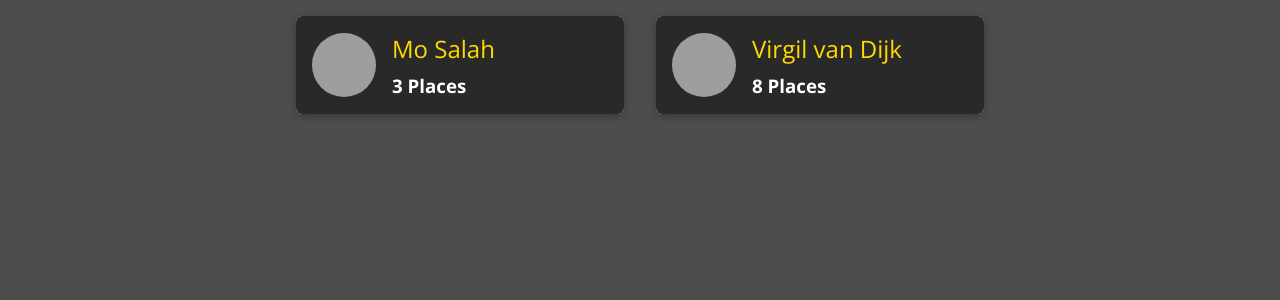
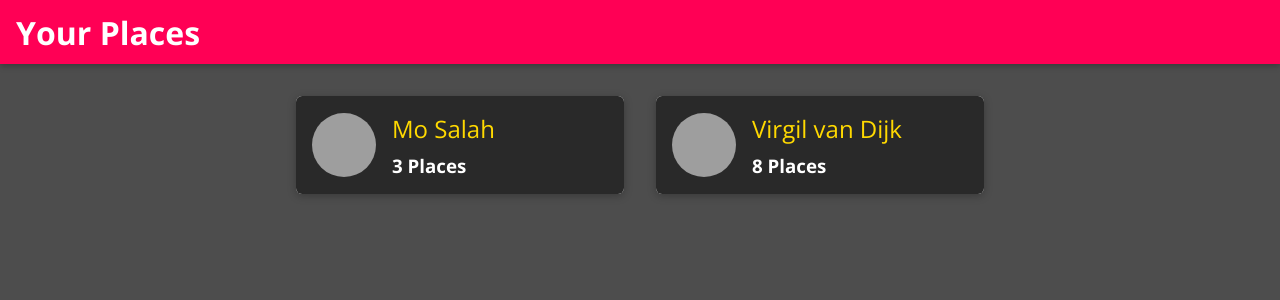
Before and after one commit to BillalPatel/places-project-frontend, a React (Create React App) app: page /users in a window 1280 px wide. Shown: the top 300 px of the page. Built offline with nearby package versions, Linux system fonts and the light colour scheme; grey boxes are pictures that could not be loaded.

Commit message:
Navigation started

```diff
--- a/src/App.js
+++ b/src/App.js
@@ -1,12 +1,15 @@
 import React from "react";
 import { BrowserRouter, Route, Redirect, Switch } from "react-router-dom";
 
-import Users from "./user/pages/Users";
-import NewPlace from "./places/pages/NewPlace";
+import MainNav from './shared/components/Navigation/MainNav';
+import Users from './user/pages/Users';
+import NewPlace from './places/pages/NewPlace';
 
 const App = () => {
   return (
     <BrowserRouter>
+      <MainNav />
+      <main>
         <Switch>
           <Route path="/users" exact>
             <Users />
@@ -16,6 +19,7 @@
           </Route>
           <Redirect to="/" />
         </Switch>
+      </main>
     </BrowserRouter>
   );
 };
--- /dev/null
+++ b/src/shared/components/Navigation/MainHeader.css
@@ -0,0 +1,23 @@
+.main-header {
+    width: 100%;
+    height: 4rem;
+    display: flex;
+    align-items: center;
+    position: fixed;
+    top: 0;
+    left: 0;
+    background: #ff0055;
+    box-shadow: 0 2px 6px rgba(0, 0, 0, 0.26);
+    padding: 0 1rem;
+    z-index: 5;
+  }
+
+  main {
+    margin-top: 5rem;
+  }
+
+  @media (min-width: 768px) {
+    .main-header {
+      justify-content: space-between;
+    }
+  }
--- /dev/null
+++ b/src/shared/components/Navigation/MainHeader.js
@@ -0,0 +1,13 @@
+import React from 'react';
+
+import './MainHeader.css';
+
+const MainHeader = (props) => {
+    return (
+        <header className="main-header">
+          {props.children}
+        </header>
+    )
+}
+
+export default MainHeader;
--- /dev/null
+++ b/src/shared/components/Navigation/MainNav.css
@@ -0,0 +1,45 @@
+.main-navigation__menu-btn {
+    width: 3rem;
+    height: 3rem;
+    background: transparent;
+    border: none;
+    display: flex;
+    flex-direction: column;
+    justify-content: space-around;
+    margin-right: 2rem;
+    cursor: pointer;
+  }
+
+  .main-navigation__menu-btn span {
+    display: block;
+    width: 3rem;
+    height: 2.5px;
+    background: white;
+  }
+
+  .main-navigation__title {
+    color: white;
+  }
+
+  .main-navigation__title a {
+    text-decoration: none;
+    color: white;
+  }
+
+  .main-navigation__header-nav {
+    display: none;
+  }
+
+  .main-navigation__drawer-nav {
+    height: 100%;
+  }
+
+  @media (min-width: 768px) {
+    .main-navigation__menu-btn {
+      display: none;
+    }
+
+    .main-navigation__header-nav {
+      display: block;
+    }
+  }
--- /dev/null
+++ b/src/shared/components/Navigation/MainNav.js
@@ -0,0 +1,25 @@
+import React from 'react';
+import {Link} from 'react-router-dom';
+
+import MainHeader from './MainHeader';
+import './MainNav.css';
+
+const MainNav = (props) => {
+    return (
+        <MainHeader>
+            <button className="main-navigation__menu-btn">
+                <span />
+                <span />
+                <span />
+            </button>
+            <h1 className="main-navigation__title">
+                <Link to="/">Your Places</Link>
+            </h1>
+            <nav>
+
+            </nav>
+        </MainHeader>
+    )
+}
+
+export default MainNav;
--- a/src/user/components/UsersList.js
+++ b/src/user/components/UsersList.js
@@ -1,13 +1,16 @@
 import React from 'react';
 
 import UserItem from './UserItem';
+import Card from '../../shared/components/UIElements/card/Card';
 import './UsersList.css'
 
 const UsersList = (props) => {
     if (props.items.length === 0) {
         return (
             <div className="center">
-                <h2>No users found.</h2>
+                <Card>
+                    <h2>No users found.</h2>
+                </Card>
             </div>
         )
     } else {
--- a/src/user/pages/Users.js
+++ b/src/user/pages/Users.js
@@ -19,9 +19,7 @@
     ];
 
     return (
-        <>
-            <UsersList items={dummyUsers} />
-        </>
+        <UsersList items={dummyUsers} />
     )
 }
 
```
Also changed, not shown: src/shared/components/Navigation/NavLinks.js (added, +13 -0 lines), src/shared/components/Navigation/SideDrawer.js (added, +13 -0 lines), src/shared/components/Navigation/NavLinks.css (added), src/shared/components/Navigation/SideDrawer.css (added). Lines whose indentation alone changed are shown as unchanged.
